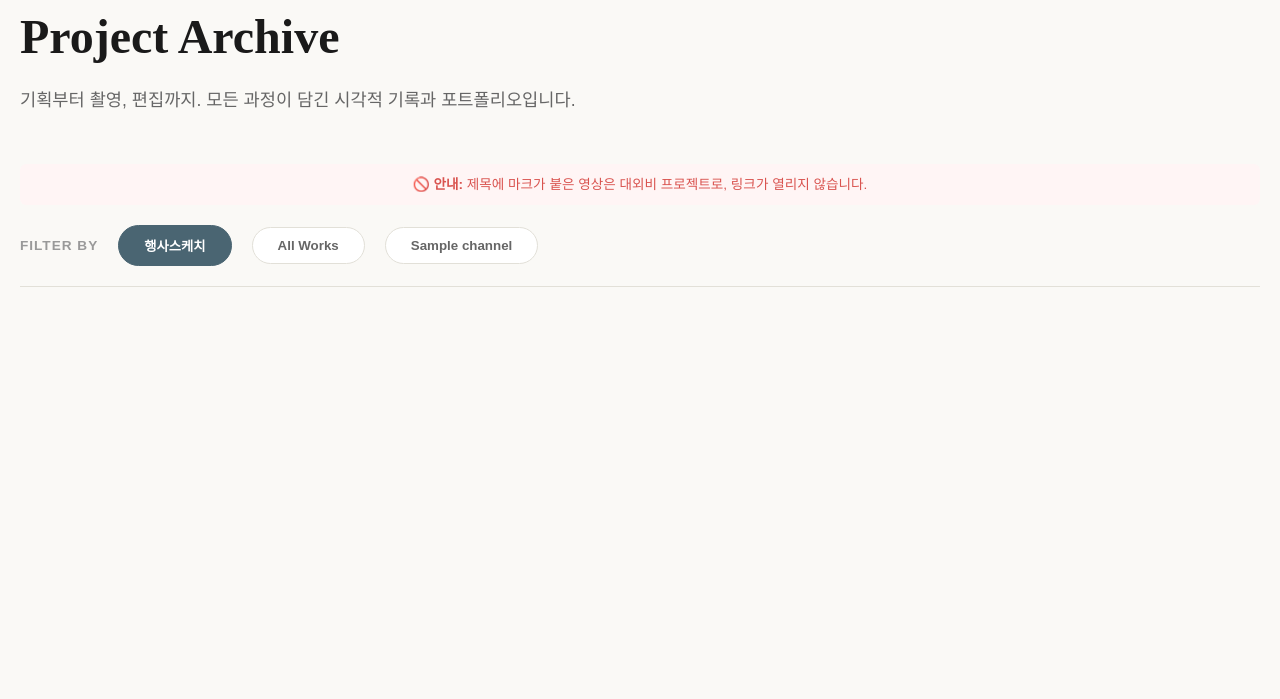
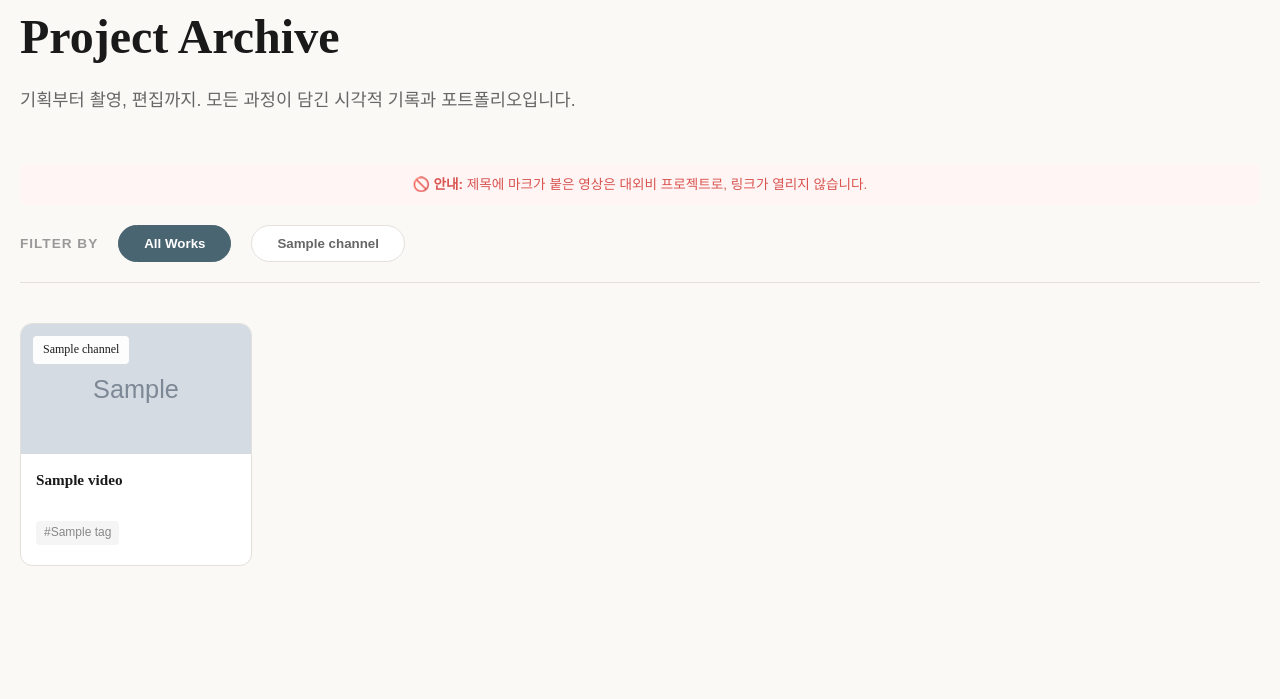
Before and after one commit to toxtuti/JE-portfolio-Replit, a Flask app: template templates/projects.html in a window 1280 px wide. Shown: the part 133-832 px from the top of the page. Before the commit the page ends 420 px from the top, so only its background shows below. Run offline with Flask 3, Linux system fonts and the light colour scheme; the template is opened without the code that fills it: most values are stand-ins (such as "Sample title", 1, 10 or a date in 2020); grey boxes marked "Sample" are stand-in pictures; some web fonts are replaced.

Commit message:
26.03.04-04

```diff
--- a/main.py
+++ b/main.py
@@ -6,16 +6,19 @@ import re
 
 app = Flask(__name__)
 
+# 환경 변수 가져오기
 NOTION_API_KEY = os.environ.get("NOTION_API_KEY")
 NOTION_DATABASE_ID = os.environ.get("NOTION_DATABASE_ID")
 
 notion = Client(auth=NOTION_API_KEY)
 
+# 유튜브 ID 추출
 def get_youtube_video_id(url):
     if not url: return None
     match = re.search(r'(?:v=|youtu\.be/|embed/|shorts/)([a-zA-Z0-9_-]{11})', url)
     return match.group(1) if match else None
 
+# 슬러그 변환
 def slugify(text):
     import re
     if not text: return ""
@@ -24,11 +27,14 @@ def slugify(text):
     text = re.sub(r'[\s]+', '-', text)
     return text.strip('-')
 
+# 캐시 설정
 CACHE = {"data": None, "timestamp": 0}
 CACHE_DURATION = 300
 
 def get_youtube_links_from_notion():
     current_time = time.time()
+
+    # 5분 이내면 캐시 사용
     if CACHE["data"] is not None and (current_time - CACHE["timestamp"] < CACHE_DURATION):
         return CACHE["data"]
 
@@ -53,20 +59,30 @@ def get_youtube_links_from_notion():
 
     for page in all_notion_pages:
         properties = page['properties']
+
+        # 공개 여부 체크
         is_public = False
         if '공개 여부' in properties and properties['공개 여부']['checkbox']:
             is_public = True
 
+        # [NEW] 메인 노출 여부 체크
+        is_featured = False
+        if '메인 노출' in properties and properties['메인 노출']['checkbox']:
+            is_featured = True
+
+        # 제목
         final_title = "제목 없음"
         if '제목' in properties and properties['제목']['title']:
             final_title = properties['제목']['title'][0]['plain_text']
         elif 'Name' in properties and properties['Name']['title']:
             final_title = properties['Name']['title'][0]['plain_text']
 
+        # 태그
         final_tags = []
         if '태그' in properties and properties['태그']['multi_select']:
             final_tags = [tag['name'] for tag in properties['태그']['multi_select']]
 
+        # 링크 및 썸네일
         original_url = ""
         if '유튜브 링크' in properties and properties['유튜브 링크']['url']:
             original_url = properties['유튜브 링크']['url']
@@ -82,61 +98,72 @@ def get_youtube_links_from_notion():
         final_url = original_url if is_public else "#"
         if not is_public: final_title = "🚫 " + final_title
 
+        # 분류 기준
         group_name = "기타영상"
         if '장르' in properties and properties['장르']['select']:
             group_name = properties['장르']['select']['name']
 
+        # 정렬 순서
         sort_order = 9999
         if '정렬 순서' in properties and properties['정렬 순서']['number'] is not None:
             sort_order = properties['정렬 순서']['number']
 
+        # 데이터 저장
         if final_title and final_url:
             if group_name not in grouped_videos:
                 grouped_videos[group_name] = {'sort_order': sort_order, 'videos': []}
 
             grouped_videos[group_name]['sort_order'] = min(grouped_videos[group_name]['sort_order'], sort_order)
+
+            # 딕셔너리에 is_featured 정보도 함께 저장
             grouped_videos[group_name]['videos'].append({
-                'title': final_title, 'url': final_url, 'thumbnail': final_thumbnail, 'tags': final_tags
+                'title': final_title,
+                'url': final_url,
+                'thumbnail': final_thumbnail,
+                'tags': final_tags,
+                'is_featured': is_featured
             })
 
     CACHE["data"] = grouped_videos
     CACHE["timestamp"] = current_time
+
     return grouped_videos
-
 
 # 1. 홈 화면 (메인 페이지)
 @app.route('/')
 def index():
     grouped_data = get_youtube_links_from_notion()
 
-    # 홈 화면에 띄울 '대표 영상(Featured)' 추출 (행사스케치와 공공기관에서 2개씩 가져옴)
+    # [NEW] 노션에서 '메인 노출' 체크된 영상만 골라내기
     featured_videos = []
-    if "행사스케치" in grouped_data:
-        featured_videos.extend(grouped_data["행사스케치"]['videos'][:2])
-    if "공공기관" in grouped_data:
-        featured_videos.extend(grouped_data["공공기관"]['videos'][:2])
+    for group in grouped_data.values():
+        for video in group['videos']:
+            if video.get('is_featured'):
+                featured_videos.append(video)
 
-    # 만약 위 장르가 없다면 아무 영상이나 4개 가져오기
+    # 만약 체크를 깜빡하고 안 했다면, 예비로 아무거나 4개 가져오기 (빈 화면 방지)
     if not featured_videos:
         for group in grouped_data.values():
             featured_videos.extend(group['videos'])
             if len(featured_videos) >= 4: break
 
+    # 메인에는 딱 4개까지만 넘겨줍니다 (그리드 디자인 유지를 위해)
     return render_template('index.html', featured_videos=featured_videos[:4])
 
 
-# 2. [NEW] 전체 프로젝트 화면 (All Videos)
+# 2. 전체 프로젝트 화면 (All Videos)
 @app.route('/projects')
 def projects():
     grouped_data = get_youtube_links_from_notion()
+
     sorted_items = sorted(grouped_data.items(), key=lambda x: x[1]['sort_order'])
     ordered_channels = []
     for name, info in sorted_items:
         ordered_channels.append({
             'name': name, 'slug': slugify(name), 'videos': info['videos']
         })
+
     return render_template('projects.html', ordered_channels=ordered_channels)
-
 
 if __name__ == '__main__':
     port = int(os.environ.get('PORT', 81))
--- a/templates/projects.html
+++ b/templates/projects.html
@@ -28,7 +28,7 @@
         .header { display: flex; justify-content: space-between; align-items: center; padding: 20px 50px; background: white; border-bottom: 1px solid var(--border-color); }
         .logo { font-family: 'GmarketSansBold'; font-size: 1.2rem; display: flex; align-items: center; gap: 10px; }
 
-        .archive-container { max-width: 1400px; margin: 60px auto; padding: 0 20px; }
+        .archive-container { max-width: 1400px; margin: 60px auto; padding: 0 20px; min-height: 80vh;}
 
         .page-title { font-family: 'GmarketSansBold'; font-size: 3rem; margin-bottom: 10px; }
         .page-desc { color: var(--text-sub); font-size: 1.1rem; margin-bottom: 50px; max-width: 600px; }
@@ -42,36 +42,48 @@
         .filter-btn:hover { border-color: var(--accent-color); color: var(--accent-color); }
         .filter-btn.active { background: var(--accent-color); color: white; border-color: var(--accent-color); }
 
-        /* Video Grid */
-        .video-grid { display: grid; grid-template-columns: repeat(auto-fill, minmax(320px, 1fr)); gap: 30px; }
+        /* Video Grid (가로 5개 배열) */
+        .video-grid {
+            display: grid;
+            grid-template-columns: repeat(5, 1fr); /* 기본 5칸 */
+            gap: 20px;
+        }
 
-        .video-item { background: white; border-radius: 12px; overflow: hidden; border: 1px solid var(--border-color); transition: transform 0.2s, box-shadow 0.2s; display: none; /* JS로 제어 */ }
-        .video-item.show { display: block; animation: fadeIn 0.4s ease-in; }
+        .video-item-wrapper { display: none; } /* 자바스크립트로 show 클래스를 붙여서 보여줌 */
+        .video-item-wrapper.show { display: block; animation: fadeIn 0.4s ease-in; }
         @keyframes fadeIn { from { opacity: 0; transform: translateY(10px); } to { opacity: 1; transform: translateY(0); } }
 
+        .video-item { display: block; background: white; border-radius: 12px; overflow: hidden; border: 1px solid var(--border-color); transition: transform 0.2s, box-shadow 0.2s; height: 100%;}
         .video-item:hover { transform: translateY(-5px); box-shadow: 0 10px 30px rgba(0,0,0,0.08); }
 
         .thumb-wrapper { position: relative; aspect-ratio: 16/9; overflow: hidden; background: #eee; }
         .video-thumbnail { width: 100%; height: 100%; object-fit: cover; }
-        .genre-badge { position: absolute; top: 15px; left: 15px; background: rgba(255,255,255,0.9); padding: 5px 12px; border-radius: 4px; font-size: 0.75rem; font-weight: bold; color: var(--text-main); }
 
-        .video-info { padding: 20px; }
-        .video-title { font-size: 1.1rem; font-weight: bold; margin-bottom: 15px; display: -webkit-box; -webkit-line-clamp: 2; -webkit-box-orient: vertical; overflow: hidden; height: 3.2em; }
+        /* 장르 뱃지 (왼쪽 위) */
+        .genre-badge { position: absolute; top: 12px; left: 12px; background: rgba(255,255,255,0.95); padding: 4px 10px; border-radius: 4px; font-size: 0.75rem; font-family: 'GmarketSansBold'; color: var(--text-main); }
 
-        .video-meta { display: flex; gap: 10px; flex-wrap: wrap; margin-bottom: 15px; }
-        .tag { font-size: 0.8rem; color: var(--text-sub); display: flex; align-items: center; gap: 5px; }
-        .tag::before { content: '•'; color: #ccc; }
+        .video-info { padding: 15px; }
+        .video-title { font-size: 0.95rem; font-family: 'GmarketSansBold'; margin-bottom: 10px; display: -webkit-box; -webkit-line-clamp: 2; -webkit-box-orient: vertical; overflow: hidden; height: 2.8em; line-height: 1.4;}
 
-        .video-footer { padding-top: 15px; border-top: 1px solid #f0f0f0; display: flex; justify-content: space-between; align-items: center; font-size: 0.75rem; color: #aaa; }
+        .video-meta { display: flex; gap: 8px; flex-wrap: wrap; margin-bottom: 5px; }
+        .tag { font-size: 0.75rem; color: #888; background: #f5f5f5; padding: 2px 8px; border-radius: 4px;}
 
-        .security-notice { background: #fff5f5; color: #d9534f; padding: 10px; border-radius: 6px; font-size: 0.85rem; margin-bottom: 20px; text-align: center; display: none;}
-        .security-notice.show { display: block; }
+        .security-notice { background: #fff5f5; color: #d9534f; padding: 10px; border-radius: 6px; font-size: 0.85rem; margin-bottom: 20px; text-align: center;}
 
+        /* Pagination (페이지네이션) */
+        .pagination { display: flex; justify-content: center; gap: 10px; margin-top: 50px; }
+        .page-btn { width: 40px; height: 40px; border-radius: 50%; border: 1px solid var(--border-color); background: white; font-family: 'GmarketSansBold'; color: var(--text-sub); transition: all 0.2s; display: flex; align-items: center; justify-content: center;}
+        .page-btn:hover { border-color: var(--accent-color); color: var(--accent-color); }
+        .page-btn.active { background: var(--accent-color); color: white; border-color: var(--accent-color); }
+
+        /* 반응형 (화면 좁아지면 3개, 2개, 1개로 줄어듦) */
+        @media (max-width: 1200px) { .video-grid { grid-template-columns: repeat(3, 1fr); } }
         @media (max-width: 768px) {
+            .video-grid { grid-template-columns: repeat(2, 1fr); }
             .header { padding: 15px 20px; }
             .page-title { font-size: 2.2rem; }
-            .filter-section { padding-bottom: 15px; }
         }
+        @media (max-width: 480px) { .video-grid { grid-template-columns: 1fr; } }
     </style>
 </head>
 <body>
@@ -92,21 +104,19 @@
             🚫 <strong>안내:</strong> 제목에 마크가 붙은 영상은 대외비 프로젝트로, 링크가 열리지 않습니다.
         </div>
 
-        <div class="filter-section">
+        <div class="filter-section" id="filter-nav">
             <span class="filter-label">Filter By</span>
-            <button class="filter-btn" onclick="filterSelection('행사스케치')">행사스케치</button>
-            <button class="filter-btn" onclick="filterSelection('all')">All Works</button>
+            <button class="filter-btn active" onclick="filterSelection('all')">All Works</button>
             {% for channel in ordered_channels %}
-                {% if channel.name != '행사스케치' %}
                 <button class="filter-btn" onclick="filterSelection('{{ channel.slug }}')">{{ channel.name }}</button>
-                {% endif %}
             {% endfor %}
         </div>
 
-        <div class="video-grid">
+        <div class="video-grid" id="video-container">
             {% for channel in ordered_channels %}
                 {% for video in channel.videos %}
-                <a href="{{ video.url }}" target="_blank" class="video-item {{ channel.slug }}">
+                <div class="video-item-wrapper {{ channel.slug }}">
+                    <a href="{{ video.url }}" target="_blank" class="video-item">
                         <div class="thumb-wrapper">
                             <img src="{{ video.thumbnail }}" alt="{{ video.title }}" class="video-thumbnail">
                             <span class="genre-badge">{{ channel.name }}</span>
@@ -116,76 +126,105 @@
                             <div class="video-meta">
                                 {% if video.tags %}
                                     {% for tag in video.tags %}
-                                    <span class="tag">{{ tag }}</span>
+                                        <span class="tag">#{{ tag }}</span>
                                     {% endfor %}
                                 {% endif %}
                             </div>
-                        <div class="video-footer">
-                            <span>Jieun Kim</span>
-                            <span>↗</span>
-                        </div>
                         </div>
                     </a>
+                </div>
                 {% endfor %}
             {% endfor %}
         </div>
+
+        <div id="pagination" class="pagination"></div>
     </main>
 
     <script>
+        // 페이지네이션 설정
+        const itemsPerPage = 15; // 한 페이지당 영상 15개 (5칸 x 3줄)
+        let currentPage = 1;
+        let currentCategory = "all";
+        let filteredItems = [];
+
         function filterSelection(c) {
-            var x, i;
-            x = document.getElementsByClassName("video-item");
-            if (c == "all") c = "";
+            currentCategory = c;
+            currentPage = 1; // 카테고리가 바뀌면 1페이지로 리셋
 
-            for (i = 0; i < x.length; i++) {
-                w3RemoveClass(x[i], "show");
-                if (x[i].className.indexOf(c) > -1) {
-                    w3AddClass(x[i], "show");
+            let allItems = document.getElementsByClassName("video-item-wrapper");
+            filteredItems = [];
+
+            // 1. 선택된 카테고리에 맞는 영상만 배열에 담기
+            for (let i = 0; i < allItems.length; i++) {
+                let item = allItems[i];
+                item.style.display = "none";
+                item.classList.remove("show");
+
+                if (c === "all" || item.className.indexOf(c) > -1) {
+                    filteredItems.push(item);
                 }
             }
 
-            var btns = document.getElementsByClassName("filter-btn");
-            for (i = 0; i < btns.length; i++) {
+            // 2. 버튼 활성화 색상 변경
+            let btns = document.getElementsByClassName("filter-btn");
+            for (let i = 0; i < btns.length; i++) {
                 btns[i].classList.remove("active");
-            }
-
-            if(event && event.target && event.target.classList.contains('filter-btn')) {
-                event.target.classList.add("active");
-            } else if (c) {
-                // 초기 로딩 시 해당 버튼 활성화
-                for (i = 0; i < btns.length; i++) {
-                    // onclick 속성에 문자열 c가 포함되어 있는지 확인
-                    if (btns[i].getAttribute('onclick').includes("'" + c + "'")) {
+                if (c === "all" && btns[i].innerText.trim() === "All Works") {
                     btns[i].classList.add("active");
-                        break;
-                    }
-                }
+                } else if (btns[i].innerText.trim() === c) {
+                    btns[i].classList.add("active");
                 }
             }
 
-        function w3AddClass(element, name) {
-            var i, arr1, arr2;
-            arr1 = element.className.split(" ");
-            arr2 = name.split(" ");
-            for (i = 0; i < arr2.length; i++) {
-                if (arr1.indexOf(arr2[i]) == -1) {element.className += " " + arr2[i];}
+            // 3. 화면 그리기
+            renderPage();
+        }
+
+        function renderPage() {
+            // 전부 숨기기
+            for (let i = 0; i < filteredItems.length; i++) {
+                filteredItems[i].style.display = "none";
+                filteredItems[i].classList.remove("show");
+            }
+
+            // 현재 페이지 번호에 해당하는 15개만 보여주기
+            let start = (currentPage - 1) * itemsPerPage;
+            let end = start + itemsPerPage;
+
+            for (let i = start; i < end && i < filteredItems.length; i++) {
+                filteredItems[i].style.display = "block";
+                setTimeout(() => {
+                    if(filteredItems[i]) filteredItems[i].classList.add("show");
+                }, 10);
+            }
+
+            renderPaginationButtons();
+        }
+
+        function renderPaginationButtons() {
+            let pageCount = Math.ceil(filteredItems.length / itemsPerPage);
+            let paginationContainer = document.getElementById("pagination");
+            paginationContainer.innerHTML = "";
+
+            if (pageCount <= 1) return; // 1페이지밖에 없으면 번호 숨김
+
+            // 1, 2, 3... 버튼 생성
+            for (let i = 1; i <= pageCount; i++) {
+                let btn = document.createElement("button");
+                btn.innerText = i;
+                btn.className = "page-btn" + (i === currentPage ? " active" : "");
+                btn.onclick = function() {
+                    currentPage = i;
+                    renderPage();
+                    // 페이지 누르면 화면을 필터 탭 위치로 부드럽게 끌어올림
+                    window.scrollTo({ top: document.getElementById('filter-nav').offsetTop - 50, behavior: 'smooth' });
+                };
+                paginationContainer.appendChild(btn);
             }
         }
 
-        function w3RemoveClass(element, name) {
-            var i, arr1, arr2;
-            arr1 = element.className.split(" ");
-            arr2 = name.split(" ");
-            for (i = 0; i < arr2.length; i++) {
-                while (arr1.indexOf(arr2[i]) > -1) {
-                    arr1.splice(arr1.indexOf(arr2[i]), 1);
-                }
-            }
-            element.className = arr1.join(" ");
-        }
-
-        // 초기 로딩 시 '행사스케치'만 보여주기
-        filterSelection("행사스케치");
+        // 브라우저 켜질 때 'All Works' 기본 실행
+        filterSelection("all");
     </script>
 </body>
 </html>
```
Also changed, not shown: templates/index.html (+3 -5 lines), static/profile.jpg (added), static/포트폴리오배경.jpg (added). Lines whose indentation alone changed are shown as unchanged.
